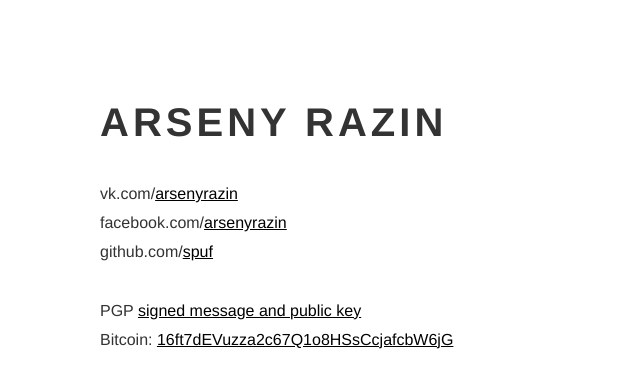
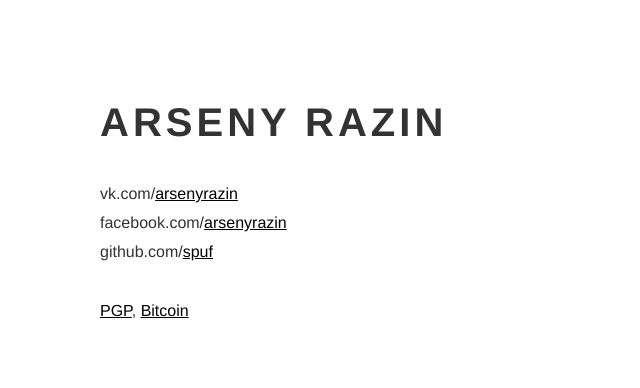
Before and after one commit to spuf/spuf.github.io, a Jekyll site: the page built from index.html, in a window 1280 px wide. Shown: the top 388 px of the page, without its empty margins (0-640 px from the left). Built offline with Jekyll 4.4.1, drawn with Linux system fonts in a browser that asks for light colours.

Commit message:
condensed

```diff
--- a/index.html
+++ b/index.html
@@ -8,5 +8,4 @@ layout: default
 <p>facebook.com/<a href="https://www.facebook.com/arsenyrazin" target="_blank">arsenyrazin</a></p>
 <p>github.com/<a href="https://github.com/spuf" target="_blank">spuf</a></p>
 <br>
-<p>PGP <a href="/index.txt" target="_blank">signed message and public key</a></p>
-<p>Bitcoin: <a href="https://blockchain.info/address/16ft7dEVuzza2c67Q1o8HSsCcjafcbW6jG" target="_blank">16ft7dEVuzza2c67Q1o8HSsCcjafcbW6jG</a></p>
+<p><a href="/index.txt" target="_blank">PGP</a>, <a href="https://blockchain.info/address/16ft7dEVuzza2c67Q1o8HSsCcjafcbW6jG" target="_blank">Bitcoin</a></p>
```
